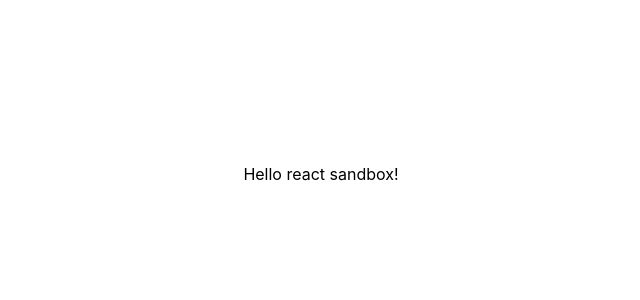
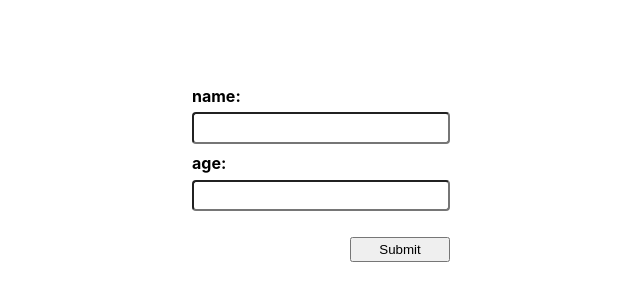
Before and after one commit to sitogi/react-sandbox, a React (Vite) app: page / in a window 1280 px wide. Shown: the part 226-526 px from the top of the page, without its empty margins (319-959 px from the left). Built offline with nearby package versions, Linux system fonts and the light colour scheme.

Commit message:
feat: Add minimum react-hook-form example

```diff
--- a/package.json
+++ b/package.json
@@ -13,10 +13,13 @@
     "preinstall": "npx -y only-allow npm"
   },
   "dependencies": {
+    "@hookform/resolvers": "^2.9.11",
     "firebase": "^9.15.0",
     "framer-motion": "^6",
     "react": "^18.0.0",
-    "react-dom": "^18.0.0"
+    "react-dom": "^18.0.0",
+    "react-hook-form": "^7.43.5",
+    "zod": "^3.21.4"
   },
   "devDependencies": {
     "@babel/core": "^7.20.12",
--- a/src/App.tsx
+++ b/src/App.tsx
@@ -1,5 +1,10 @@
 import { ScreenCenterPlaced } from '~/components/ScreenCenterPlaced';
+import { SimpleForm } from '~/components/SimpleForm';
 
 export function App() {
-  return <ScreenCenterPlaced>Hello react sandbox!</ScreenCenterPlaced>;
+  return (
+    <ScreenCenterPlaced>
+      <SimpleForm />
+    </ScreenCenterPlaced>
+  );
 }
--- /dev/null
+++ b/src/components/SimpleForm/index.module.css
@@ -0,0 +1,26 @@
+.container {
+  width: 100%;
+  height: 100%;
+}
+
+.container label {
+  display: block;
+  margin-bottom: 0.4rem;
+  font-weight: bold;
+}
+
+.container input {
+  width: 250px;
+  height: 1.6rem;
+  border-radius: 4px;
+}
+
+.container button {
+  width: 100px;
+  height: 1.6rem;
+  margin: 1rem 0 0 auto;
+}
+
+.container .error-msg {
+  color: red;
+}
--- /dev/null
+++ b/src/components/SimpleForm/index.tsx
@@ -0,0 +1,37 @@
+import { useForm } from 'react-hook-form';
+
+import styles from './index.module.css';
+
+import { VStack } from '~/components/VStack';
+
+type FormData = {
+  name: string;
+  age: number;
+};
+
+export const SimpleForm = (): JSX.Element => {
+  const {
+    register,
+    handleSubmit,
+    formState: { errors },
+  } = useForm<FormData>();
+  return (
+    <div className={styles.container}>
+      <form onSubmit={handleSubmit((data) => console.log(data))}>
+        <VStack>
+          <div>
+            <label htmlFor="name">name:</label>
+            <input id="name" {...register('name', { required: true })} />
+            {errors.name && <p className={styles['error-msg']}>name is required.</p>}
+          </div>
+          <div>
+            <label htmlFor="age">age:</label>
+            <input id="age" {...register('age', { required: true })} />
+            {errors.age && <p className={styles['error-msg']}>age is required.</p>}
+          </div>
+          <button type="submit">Submit</button>
+        </VStack>
+      </form>
+    </div>
+  );
+};
```
Also changed, not shown: 2 other files (tests, documents, lock files or other folders).
